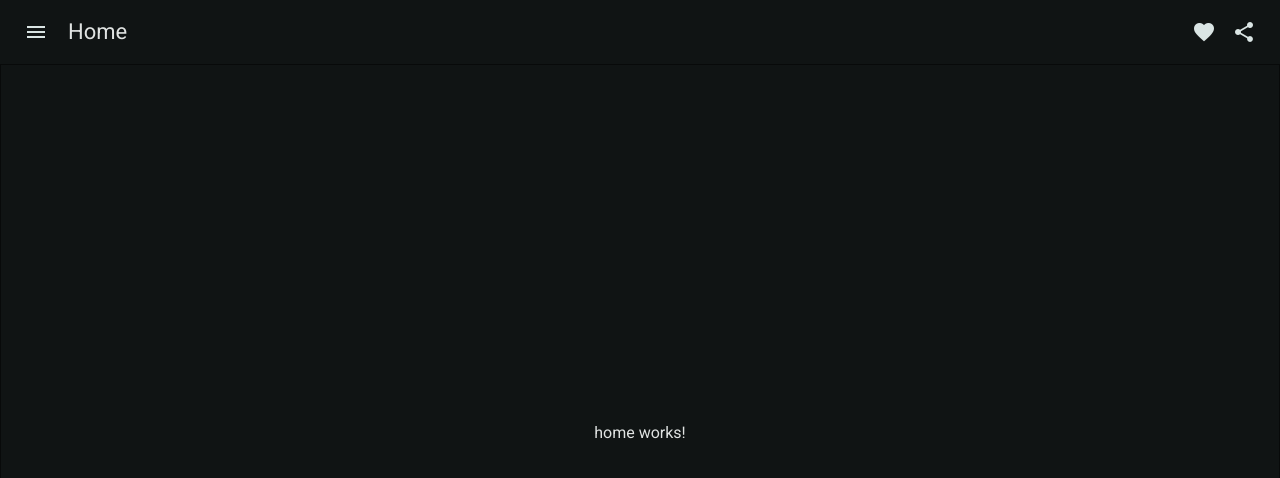
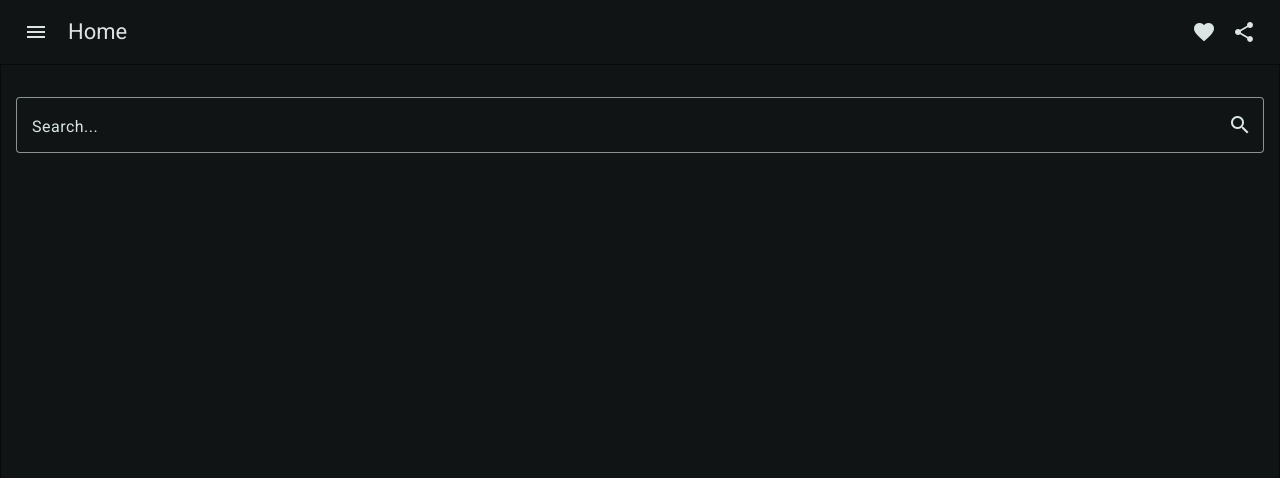
Before and after one commit to Pesendorfer90/smart-storage, an Angular app: page /home in a window 1280 px wide. Shown: the top 478 px of the page. Built offline with nearby package versions, Linux system fonts and the light colour scheme.

Commit message:
input field added and styled

```diff
--- a/src/app/main-content/home/home.component.html
+++ b/src/app/main-content/home/home.component.html
@@ -1 +1,11 @@
-<p>home works!</p>
+<section>
+    <div class="input-container">
+        <p>
+            <mat-form-field class="full-width" appearance="outline">
+                <mat-label>Search...</mat-label>
+                <input matInput placeholder="Placeholder">
+                <mat-icon matSuffix>search</mat-icon>
+            </mat-form-field>
+        </p>
+    </div>
+</section>
--- a/src/app/main-content/home/home.component.scss
+++ b/src/app/main-content/home/home.component.scss
@@ -0,0 +1,11 @@
+.input-container {
+    width: 100%;
+
+    p {
+        text-align: center;
+    }
+}
+
+.full-width {
+    width: 100%
+  }
--- a/src/app/main-content/home/home.component.ts
+++ b/src/app/main-content/home/home.component.ts
@@ -1,8 +1,12 @@
 import { Component } from '@angular/core';
+import {MatFormFieldModule} from '@angular/material/form-field';
+import {MatIconModule} from '@angular/material/icon';
+import {MatInputModule} from '@angular/material/input';
+
 
 @Component({
   selector: 'app-home',
-  imports: [],
+  imports: [MatFormFieldModule, MatInputModule, MatIconModule],
   templateUrl: './home.component.html',
   styleUrl: './home.component.scss'
 })
--- a/src/app/main-content/main-content.component.html
+++ b/src/app/main-content/main-content.component.html
@@ -1,7 +1,7 @@
 <app-top-bar (toggleSidenav)="handleToggleSidenav()"></app-top-bar>
 <mat-drawer-container class="container" autosize>
     <app-sidenav></app-sidenav>
-    <div class="example-sidenav-content">
+    <div class="sidenav-content">
         <router-outlet />
     </div>
 </mat-drawer-container>
--- a/src/app/main-content/main-content.component.scss
+++ b/src/app/main-content/main-content.component.scss
@@ -4,13 +4,19 @@
   border: 1px solid rgba(0, 0, 0, 0.5);
 }
 
-.example-sidenav-content {
+.sidenav-content {
   display: flex;
   height: 100%;
   align-items: center;
-  justify-content: center;
+  flex-direction: column;
 }
 
 .example-sidenav {
   padding: 20px;
 }
+
+@media (max-width: 599px) {
+  .container {
+    height: calc(100% - 56px);
+  }
+}
--- a/src/styles.scss
+++ b/src/styles.scss
@@ -2,3 +2,13 @@
 
 html, body { height: 100%; }
 body { margin: 0; font-family: Roboto, "Helvetica Neue", sans-serif; }
+
+section {
+    width: 100vw;
+    height: 100%;
+    display: flex;
+    flex-direction: column;
+    align-items: center;
+    padding: 16px;
+    box-sizing: border-box;
+}
```
